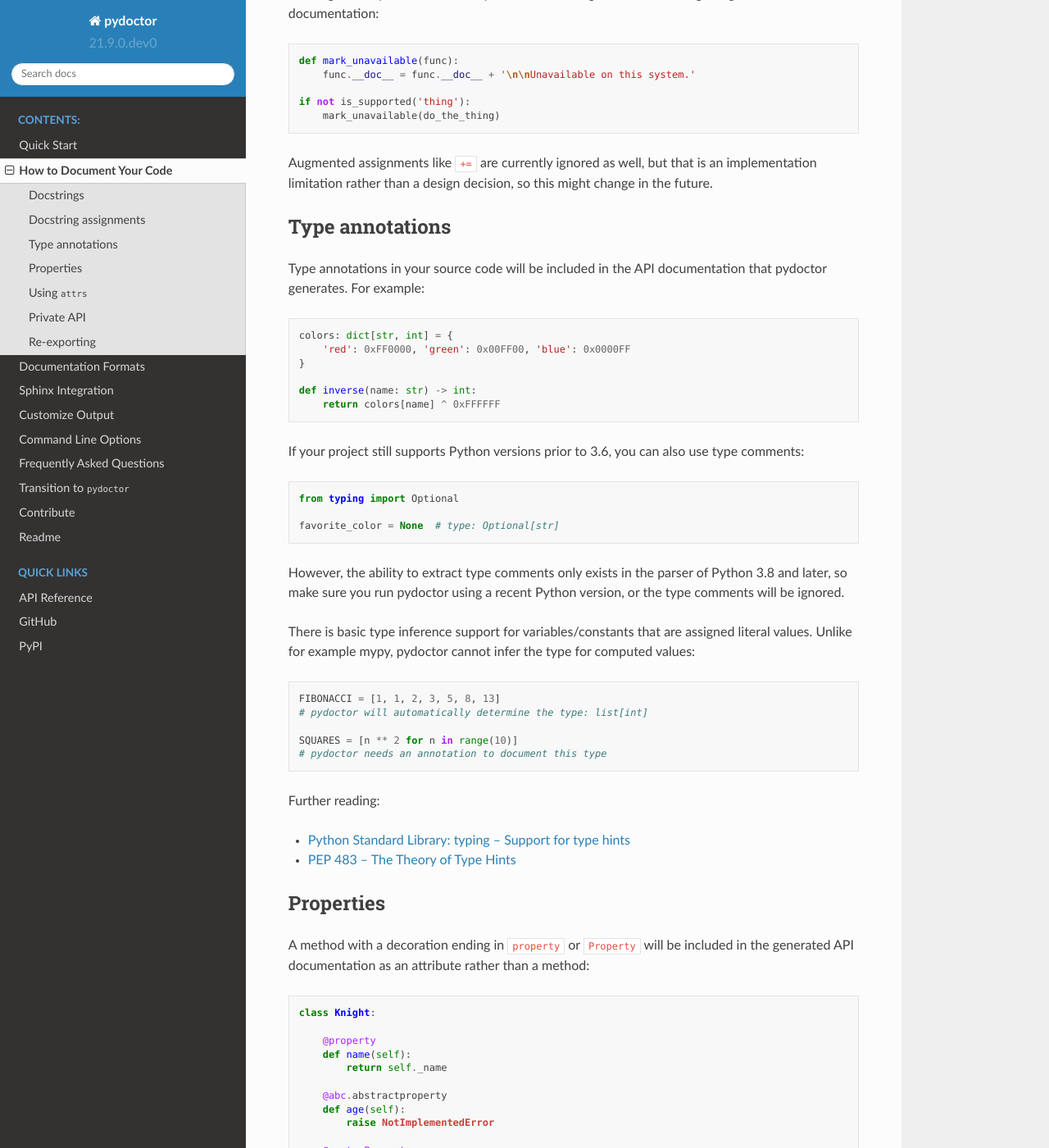
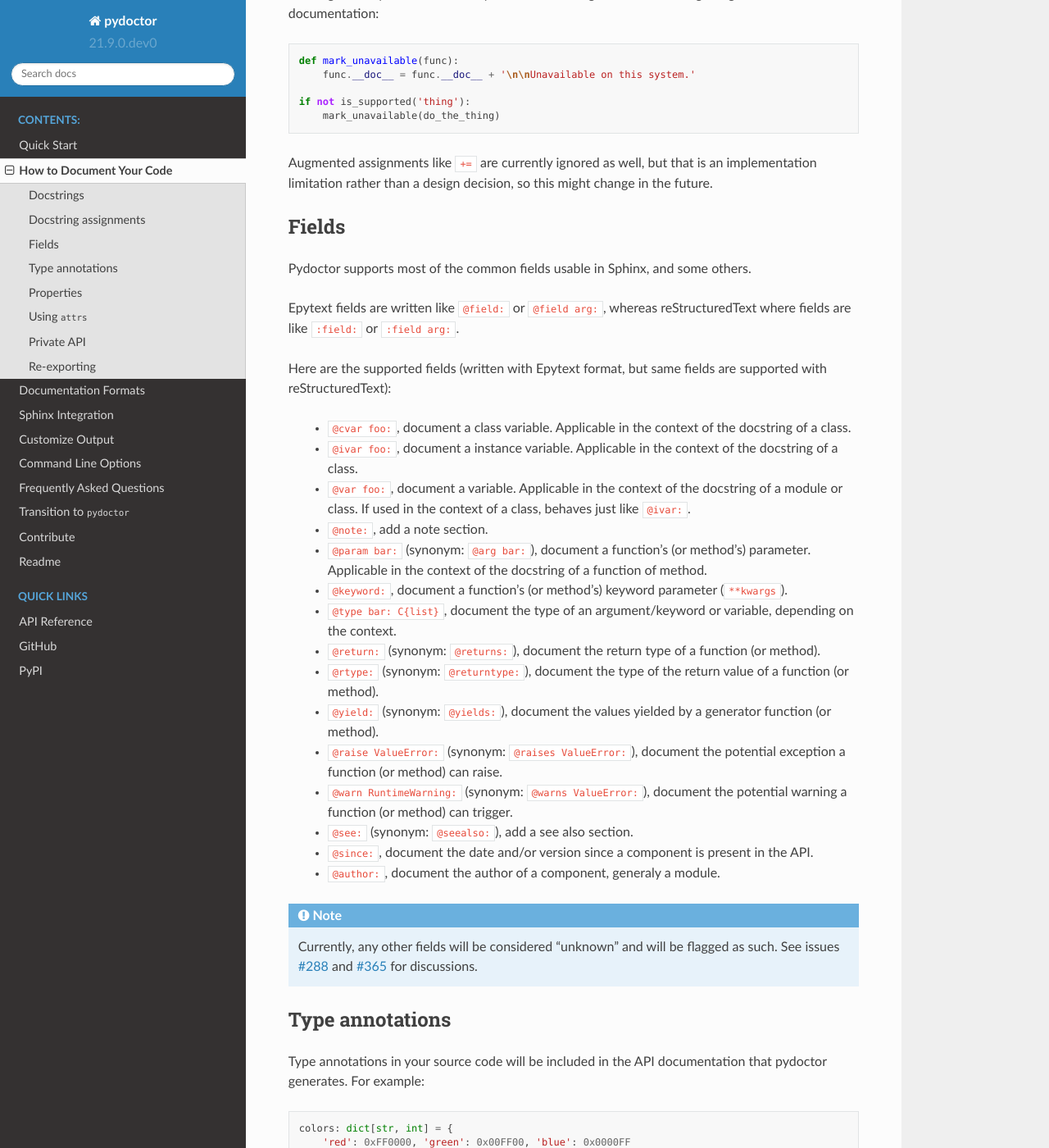
Before and after one commit to twisted/pydoctor, a Sphinx documentation site: the page built from docs/source/codedoc.rst, in a window 1280 px wide and 1400 px high, scrolled down 1864 px. Shown: the whole window at 82% size. Built offline with Sphinx 7.4.7 and the Read the Docs theme 2.0.0, drawn with Linux system fonts in a browser that asks for light colours.

Commit message:
Move fields section to "How to Document Your Code" page.

```diff
--- a/docs/source/codedoc.rst
+++ b/docs/source/codedoc.rst
@@ -83,6 +83,37 @@
 
 Augmented assignments like ``+=`` are currently ignored as well, but that is an implementation limitation rather than a design decision, so this might change in the future.
 
+
+Fields
+------
+
+Pydoctor supports most of the common fields usable in Sphinx, and some others.
+
+Epytext fields are written like ``@field:`` or ``@field arg:``, whereas reStructuredText where fields are like ``:field:`` or ``:field arg:``.
+
+Here are the supported fields (written with Epytext format, but same fields are supported with reStructuredText):
+
+    - ``@cvar foo:``, document a class variable. Applicable in the context of the docstring of a class.
+    - ``@ivar foo:``, document a instance variable. Applicable in the context of the docstring of a class.
+    - ``@var foo:``, document a variable. Applicable in the context of the docstring of a module or class.
+      If used in the context of a class, behaves just like ``@ivar:``.
+    - ``@note:``, add a note section.
+    - ``@param bar:`` (synonym: ``@arg bar:``), document a function's (or method's) parameter.
+      Applicable in the context of the docstring of a function of method.
+    - ``@keyword:``, document a function's (or method's) keyword parameter (``**kwargs``).
+    - ``@type bar: C{list}``, document the type of an argument/keyword or variable, depending on the context.
+    - ``@return:`` (synonym: ``@returns:``), document the return type of a function (or method).
+    - ``@rtype:`` (synonym: ``@returntype:``), document the type of the return value of a function (or method).
+    - ``@yield:`` (synonym: ``@yields:``), document the values yielded by a generator function (or method).
+    - ``@raise ValueError:`` (synonym: ``@raises ValueError:``), document the potential exception a function (or method) can raise.
+    - ``@warn RuntimeWarning:`` (synonym: ``@warns ValueError:``), document the potential warning a function (or method) can trigger.
+    - ``@see:`` (synonym: ``@seealso:``), add a see also section.
+    - ``@since:``, document the date and/or version since a component is present in the API.
+    - ``@author:``, document the author of a component, generaly a module.
+
+.. note:: Currently, any other fields will be considered "unknown" and will be flagged as such.
+    See issues `#288 <https://github.com/twisted/pydoctor/issues/288>`_ and `#365 <https://github.com/twisted/pydoctor/issues/365>`_
+    for discussions.
 
 Type annotations
 ----------------
```
Also changed, not shown: docs/source/docformat/epytext.rst (+1 -14 lines), docs/source/docformat/restructuredtext.rst (+1 -12 lines).
